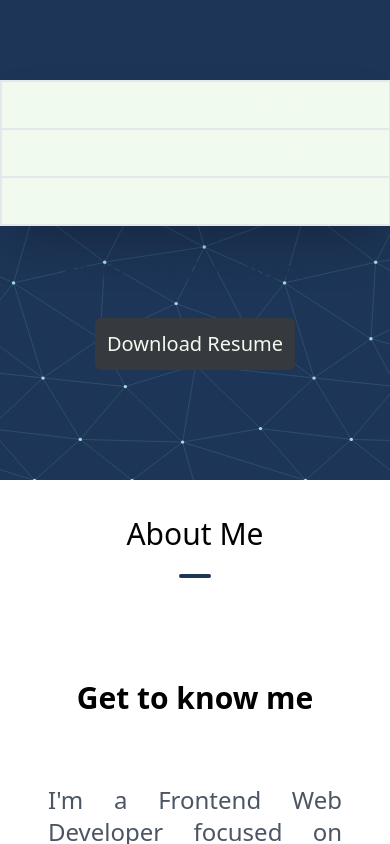
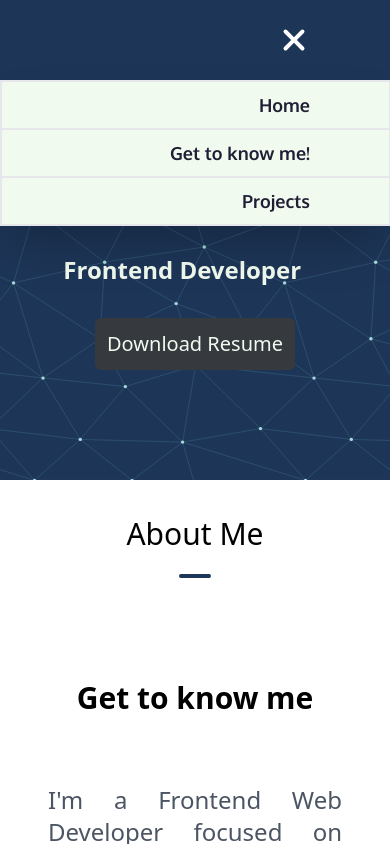
Before and after one commit to Mauricioam/Website-Portfolio, a React (Vite) app: page / in a window 390 px wide. Both pictures are taken after a click on the button 294 px from the left and 40 px from the top of the page. Shown: the top 844 px of the page. Built offline with nearby package versions, Linux system fonts and the light colour scheme.

Commit message:
change colors welcome component

```diff
--- a/src/assets/CloseIcon.jsx
+++ b/src/assets/CloseIcon.jsx
@@ -3,7 +3,7 @@ import React from 'react'
 function CloseIcon() {
   return (
 <div className='w-[2rem]'>
-<svg viewBox="0 0 1024 1024" xmlns="http://www.w3.org/2000/svg" fill="#000000"><g id="SVGRepo_bgCarrier" stroke-width="0"></g><g id="SVGRepo_tracerCarrier" stroke-linecap="round" stroke-linejoin="round"></g><g id="SVGRepo_iconCarrier"><path fill="#1d3557" d="M195.2 195.2a64 64 0 0 1 90.496 0L512 421.504 738.304 195.2a64 64 0 0 1 90.496 90.496L602.496 512 828.8 738.304a64 64 0 0 1-90.496 90.496L512 602.496 285.696 828.8a64 64 0 0 1-90.496-90.496L421.504 512 195.2 285.696a64 64 0 0 1 0-90.496z"></path></g></svg></div>
+<svg viewBox="0 0 1024 1024" xmlns="http://www.w3.org/2000/svg" fill="#000000"><g id="SVGRepo_bgCarrier" stroke-width="0"></g><g id="SVGRepo_tracerCarrier" stroke-linecap="round" stroke-linejoin="round"></g><g id="SVGRepo_iconCarrier"><path fill="#ffff" d="M195.2 195.2a64 64 0 0 1 90.496 0L512 421.504 738.304 195.2a64 64 0 0 1 90.496 90.496L602.496 512 828.8 738.304a64 64 0 0 1-90.496 90.496L512 602.496 285.696 828.8a64 64 0 0 1-90.496-90.496L421.504 512 195.2 285.696a64 64 0 0 1 0-90.496z"></path></g></svg></div>
   )
 }
 
--- a/src/assets/MenuIcon.jsx
+++ b/src/assets/MenuIcon.jsx
@@ -3,7 +3,7 @@ import React from 'react'
 function MenuIcon() {
   return (
     <div className='w-[2rem]'>
-<svg viewBox="0 0 1024 1024" xmlns="http://www.w3.org/2000/svg" fill="#000000"><g id="SVGRepo_bgCarrier" stroke-width="0"></g><g id="SVGRepo_tracerCarrier" stroke-linecap="round" stroke-linejoin="round"></g><g id="SVGRepo_iconCarrier"><path fill="#1d3557" d="M160 448a32 32 0 0 1-32-32V160.064a32 32 0 0 1 32-32h256a32 32 0 0 1 32 32V416a32 32 0 0 1-32 32H160zm448 0a32 32 0 0 1-32-32V160.064a32 32 0 0 1 32-32h255.936a32 32 0 0 1 32 32V416a32 32 0 0 1-32 32H608zM160 896a32 32 0 0 1-32-32V608a32 32 0 0 1 32-32h256a32 32 0 0 1 32 32v256a32 32 0 0 1-32 32H160zm448 0a32 32 0 0 1-32-32V608a32 32 0 0 1 32-32h255.936a32 32 0 0 1 32 32v256a32 32 0 0 1-32 32H608z"></path></g></svg>
+<svg viewBox="0 0 1024 1024" xmlns="http://www.w3.org/2000/svg" fill="#000000"><g id="SVGRepo_bgCarrier" stroke-width="0"></g><g id="SVGRepo_tracerCarrier" stroke-linecap="round" stroke-linejoin="round"></g><g id="SVGRepo_iconCarrier"><path fill="#ffff" d="M160 448a32 32 0 0 1-32-32V160.064a32 32 0 0 1 32-32h256a32 32 0 0 1 32 32V416a32 32 0 0 1-32 32H160zm448 0a32 32 0 0 1-32-32V160.064a32 32 0 0 1 32-32h255.936a32 32 0 0 1 32 32V416a32 32 0 0 1-32 32H608zM160 896a32 32 0 0 1-32-32V608a32 32 0 0 1 32-32h256a32 32 0 0 1 32 32v256a32 32 0 0 1-32 32H160zm448 0a32 32 0 0 1-32-32V608a32 32 0 0 1 32-32h255.936a32 32 0 0 1 32 32v256a32 32 0 0 1-32 32H608z"></path></g></svg>
 </div>
   )
 }
--- a/src/components/Header/Header.jsx
+++ b/src/components/Header/Header.jsx
@@ -30,7 +30,7 @@ function Header() {
       {/* Dropdown menu */}
      {menu && (<div className={`md:invisible z-10 transition-all   w-screen shadow-2xl bg-sky  absolute border  justify-end `}>
         <ul className="flex flex-col   text-right">
-           {menuItems.map((item,i) =>(<li key={i} className={TitlesMobileStyles}><a className="transition-all" onClick={()=>setMenu(!menu)} href={`#${item}`}>{item}</a></li>))}
+           {menuItems.map((item,i) =>(<li key={i} className={TitlesMobileStyles}><a className="transition-all text-dark1 hover:text-primary" onClick={()=>setMenu(!menu)} href={`#${item}`}>{item}</a></li>))}
         </ul>
       </div>)}
       {/* Dropdown menu */}
--- a/src/components/Welcome.jsx
+++ b/src/components/Welcome.jsx
@@ -28,7 +28,7 @@ function Welcome() {
           <p onMouseEnter={()=>setOnMouseEffect(true)} className={` z-0 hover:cursor-loading relative text-gray1 md:text-7xl sm:px-0  sm:text-4xl text-2xl font-bold before:content-["MAURICIO/MURDOCH"] before:text-sky before:absolute ${onMouseEffect && "before:-translate-x-2 before:-translate-y-2"} before:transition-transform before:duration-300  }`}>MAURICIO/MURDOCH</p>
 
           </div>
-        <h1 className='md:text-5xl sm:text-3xl text-2xl text-secondary font-extrabold'>Front-End Developer</h1>
+        <h1 className='md:text-5xl sm:text-3xl text-2xl text-sky font-extrabold'>Frontend Developer</h1>
         <div className='flex justify-center md:flex md:justify-start'>
         <a href={"https://drive.google.com/file/d/1EYgkb4UNAcunKJCyqJ23BMqMLcmp2Ssb/view?usp=share_link"} target="_blank">
         <button className='text-xl  rounded-md md:p-5 p-3 bg-key_black hover:bg-dark_shade transition-all text-sky '>Download Resume</button>
```
